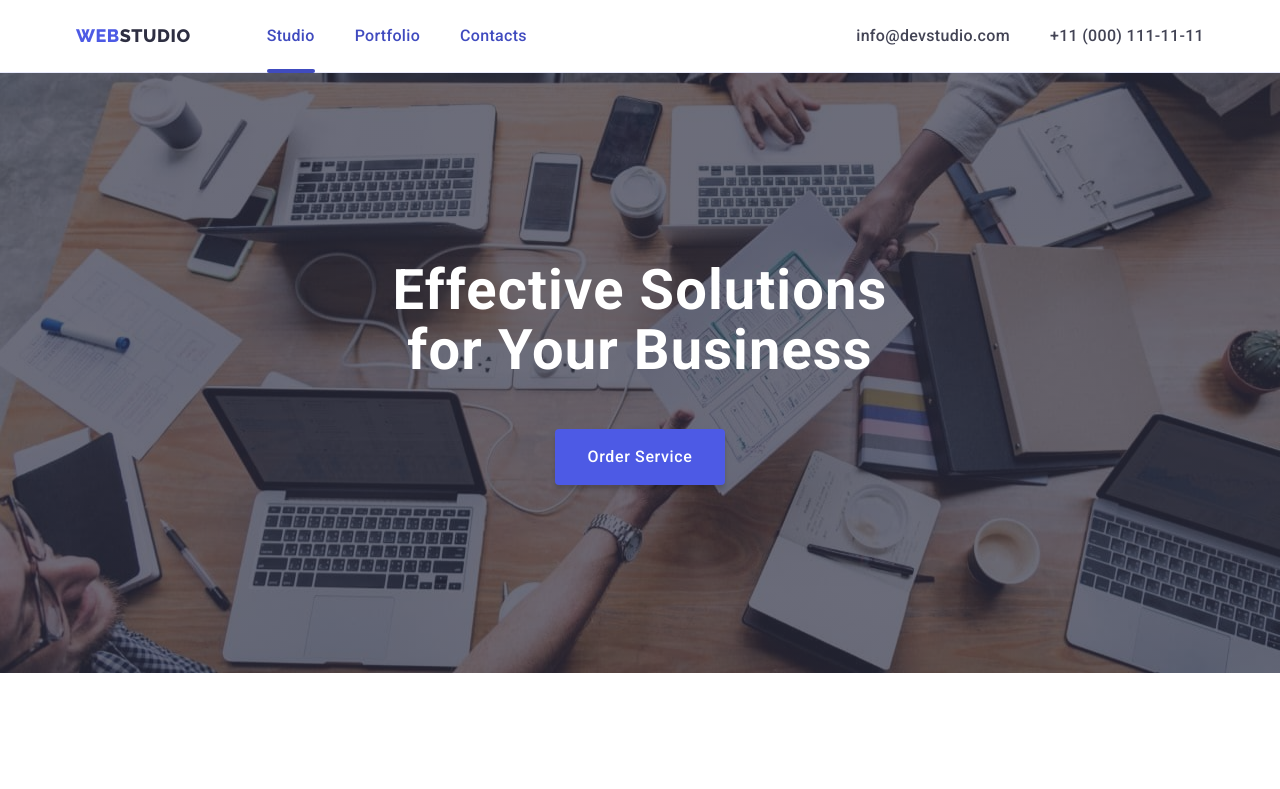
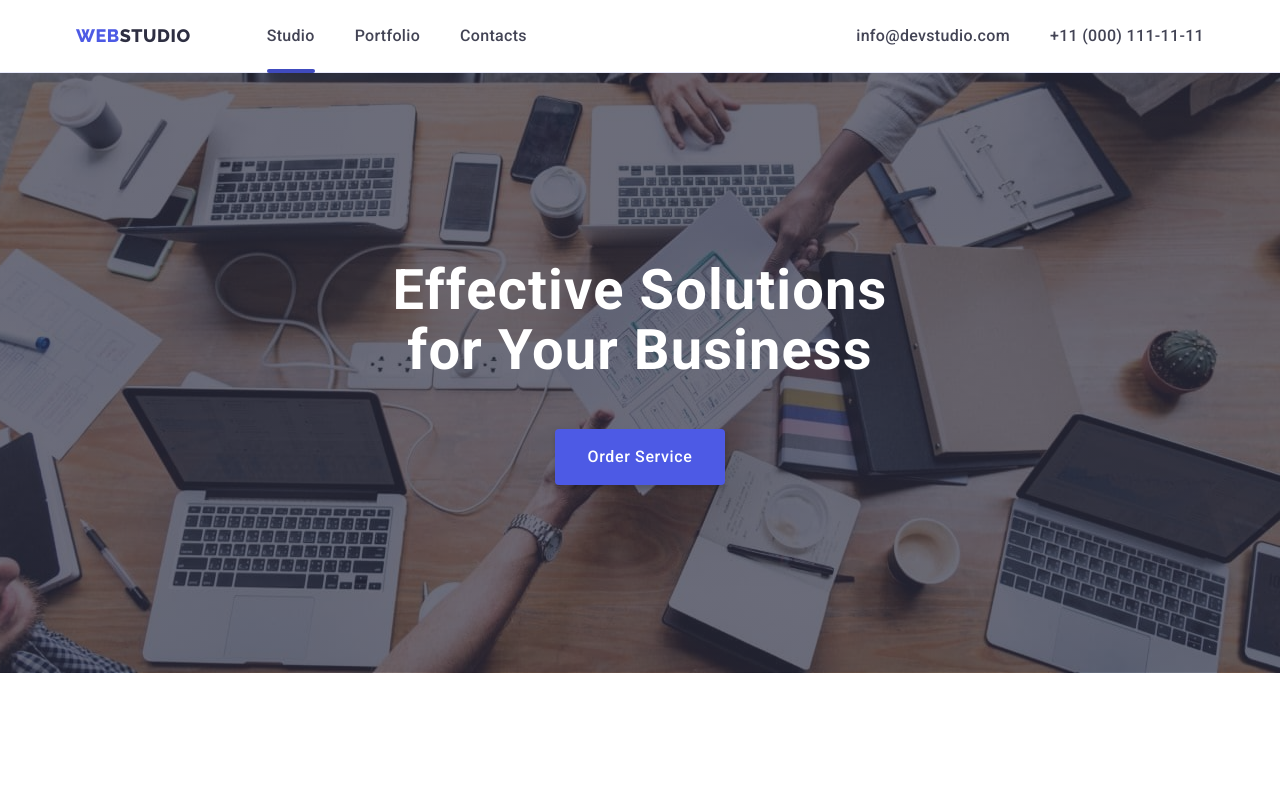
Before and after one commit to ShevchenkoSerhiy/hw-4, a plain HTML site: page index.html in a window 1280 px wide. Shown: the top 789 px of the page. Drawn offline with nearby package versions, Linux system fonts and the light colour scheme.

Commit message:
hero changes

```diff
--- a/css/styles.css
+++ b/css/styles.css
@@ -161,7 +161,7 @@ img {
   font-size: 16px;
   line-height: 1.5;
   letter-spacing: 0.02em;
-  color: #404bbf;
+  color: var(--main-text-color);
   padding: 24px 0;
   transition: color 250ms cubic-bezier(0.4, 0, 0.2, 1);
 }
@@ -233,6 +233,7 @@ img {
     url(../images/main.index/hero-bg-img.jpg);
   background-repeat: no-repeat;
   background-size: cover;
+  background-position: center;
   max-width: 1440px;
   margin: 0 auto;
 }
```
